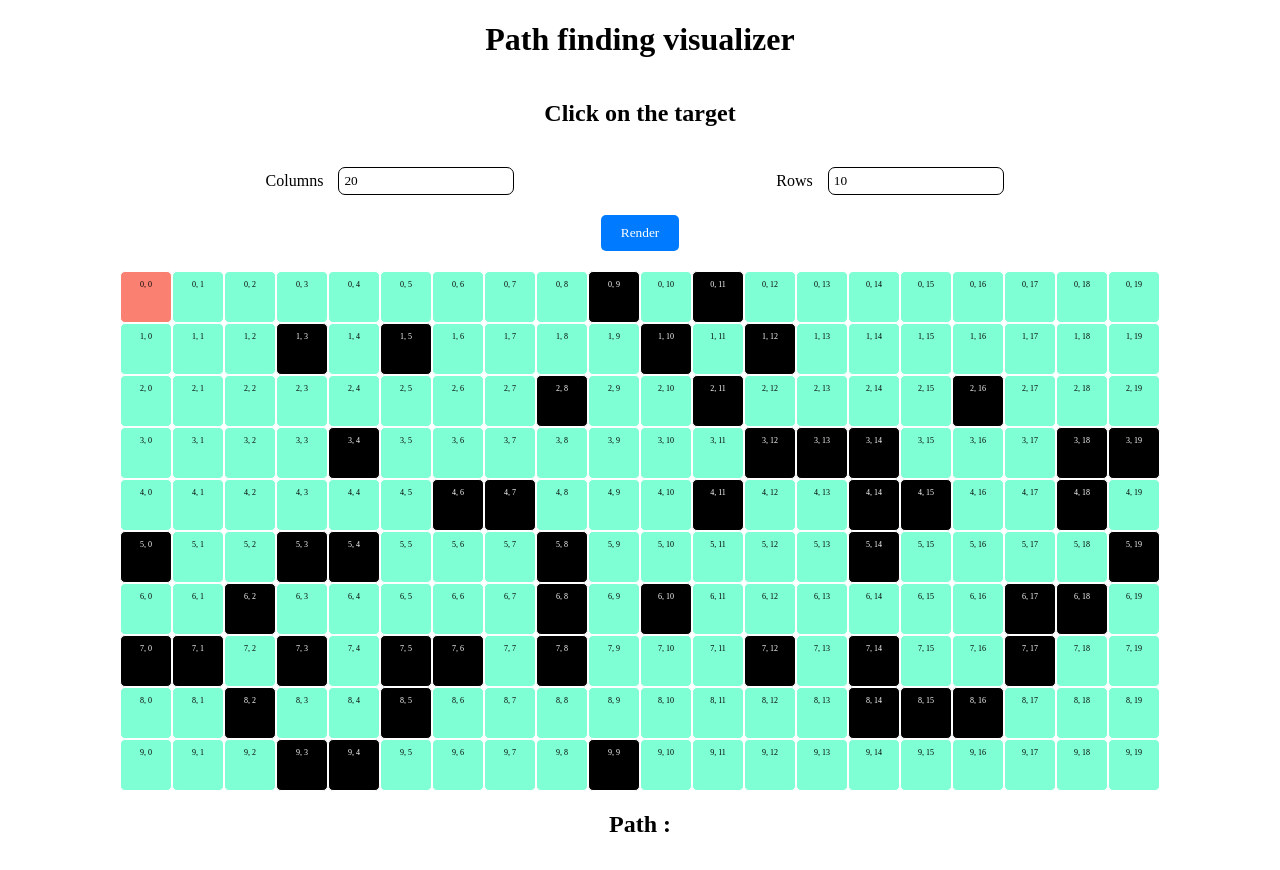
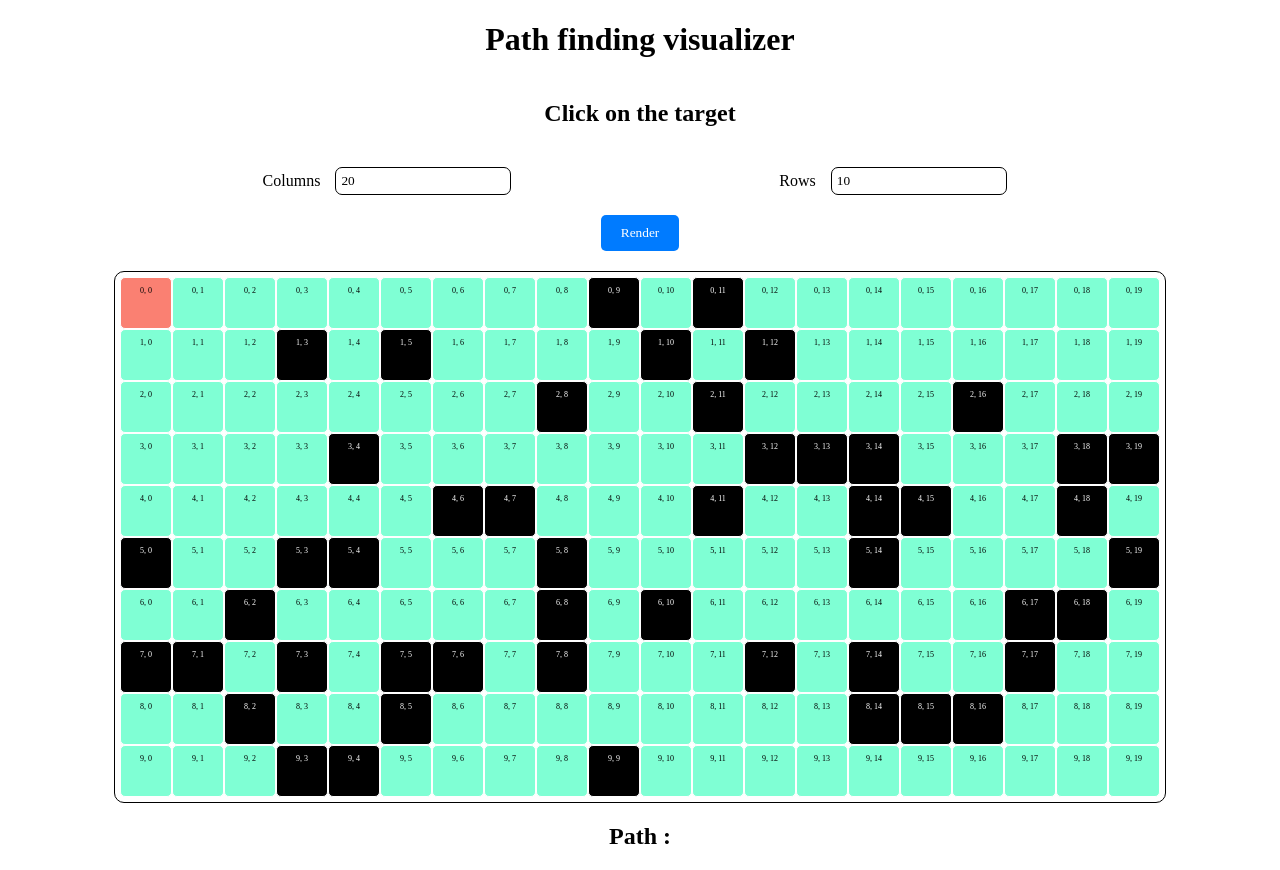
Before and after one commit to 0x4bd0/path-finding-visualizer, a React (Create React App) app: page / in a window 1280 px wide. Built offline with nearby package versions, Linux system fonts and the light colour scheme.

Commit message:
added a border to contain the blocs

```diff
--- a/src/comps/pathFinder.jsx
+++ b/src/comps/pathFinder.jsx
@@ -145,7 +145,7 @@ const PathFinder = () => {
 			<div className='configBox'>
 				<button onClick={() => reRenderBoard()}>Render</button>
 			</div>
-			<div className='board'>
+			<div className='meBoard'>
 				{grid.map((row, rowIndex) => {
 					return (
 						<div key={rowIndex} className='blocRow'>
--- a/src/index.css
+++ b/src/index.css
@@ -102,3 +102,11 @@ code {
  , #7fffd3, salmon); */
     background-color: #007bff!important;
 }
+
+.meBoard {
+  border-radius: 10px;
+    border: 1px solid;
+    padding: 5px;
+    max-width: fit-content;
+    margin: 0 auto;
+}
```
